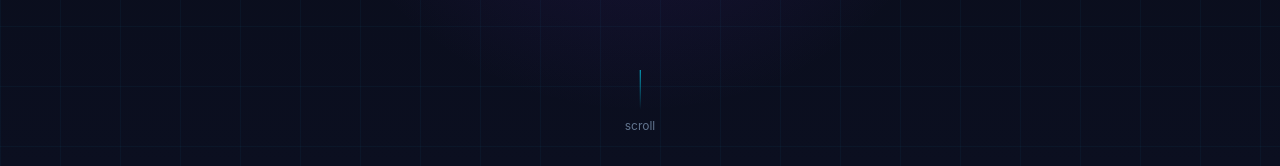
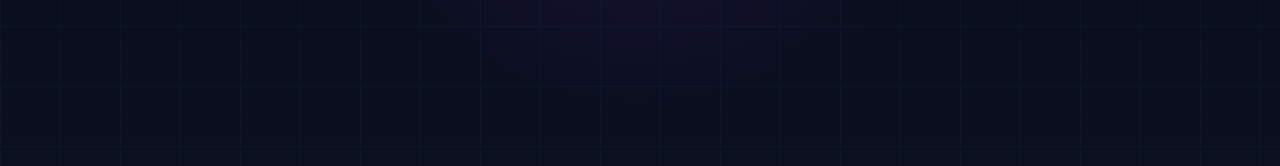
Before and after one commit to vedant-07-git/Vedant-DevOps-Portfolio, a React (Vite) app: page / in a window 1280 px wide. Shown: the part 634-800 px from the top of the page. Built offline with nearby package versions, Linux system fonts and the light colour scheme.

Commit message:
this is a portfoli project

```diff
--- a/index.html
+++ b/index.html
@@ -4,7 +4,13 @@
     <meta charset="UTF-8" />
     <link rel="icon" type="image/svg+xml" href="/favicon.svg" />
     <meta name="viewport" content="width=device-width, initial-scale=1.0" />
-    <title>package.json</title>
+    <title>Vedant Satpute — DevOps Engineer</title>
+    <link rel="preconnect" href="https://fonts.googleapis.com" />
+    <link rel="preconnect" href="https://fonts.gstatic.com" crossorigin />
+    <link
+      href="https://fonts.googleapis.com/css2?family=Space+Grotesk:wght@300;400;500;600;700&family=JetBrains+Mono:wght@400;500;600&family=Inter:wght@400;500;600;700;800;900&display=swap"
+      rel="stylesheet"
+    />
   </head>
   <body>
     <div id="root"></div>
--- a/src/App.jsx
+++ b/src/App.jsx
@@ -336,11 +336,7 @@
         </FadeIn>
       </div>
 
-      {/* Scroll indicator */}
-      <div className="absolute bottom-8 left-1/2 -translate-x-1/2 flex flex-col items-center gap-2 text-slate-500 text-xs">
-        <div className="w-px h-10 bg-gradient-to-b from-cyan-400 to-transparent animate-pulse" />
-        scroll
-      </div>
+
     </section>
   );
 }
```
